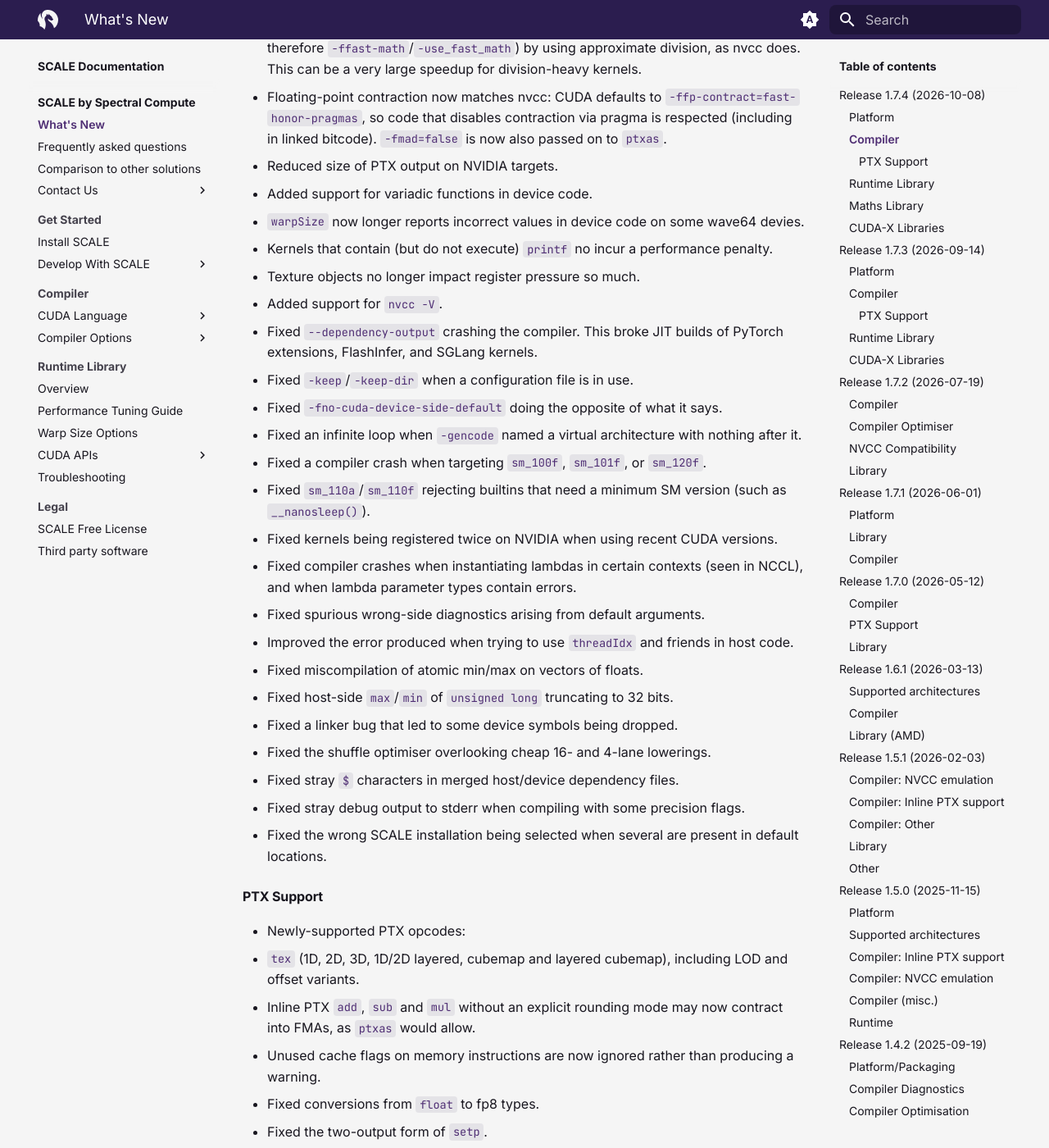
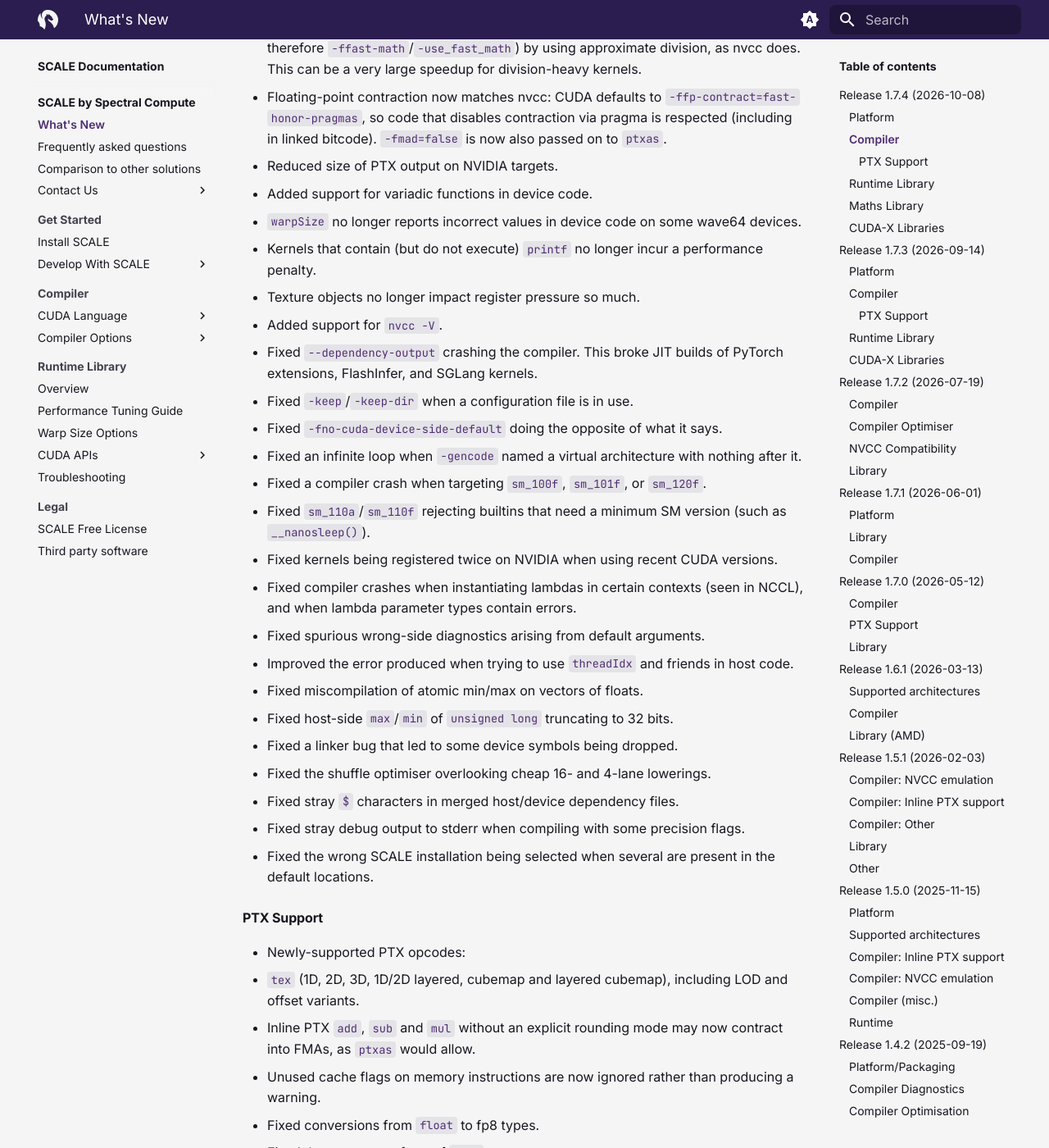
Before and after one commit to spectral-compute/scale-docs, an MkDocs documentation site: the page built from docs/manual/changelogs/whats-new.md, in a window 1280 px wide and 1400 px high, scrolled down 577 px. Shown: the whole window at 82% size. Built offline with MkDocs 1.6.1 and Material for MkDocs 9.7.7, drawn with Linux system fonts in a browser that asks for light colours; the version menu is left out.

Commit message:
fix some typos in 1.7.4 changelog

```diff
--- a/docs/manual/changelogs/whats-new.md
+++ b/docs/manual/changelogs/whats-new.md
@@ -25,8 +25,8 @@ calculations.
   passed on to `ptxas`.
 - Reduced size of PTX output on NVIDIA targets.
 - Added support for variadic functions in device code.
-- `warpSize` now longer reports incorrect values in device code on some wave64 devies.
-- Kernels that contain (but do not execute) `printf` no incur a performance penalty.
+- `warpSize` no longer reports incorrect values in device code on some wave64 devices.
+- Kernels that contain (but do not execute) `printf` no longer incur a performance penalty.
 - Texture objects no longer impact register pressure so much.
 - Added support for `nvcc -V`.
 - Fixed `--dependency-output` crashing the compiler. This broke JIT builds of
@@ -50,7 +50,7 @@ calculations.
 - Fixed stray `$` characters in merged host/device dependency files.
 - Fixed stray debug output to stderr when compiling with some precision flags.
 - Fixed the wrong SCALE installation being selected when several are present
-  in default locations.
+  in the default locations.
 
 #### PTX Support
 
```
